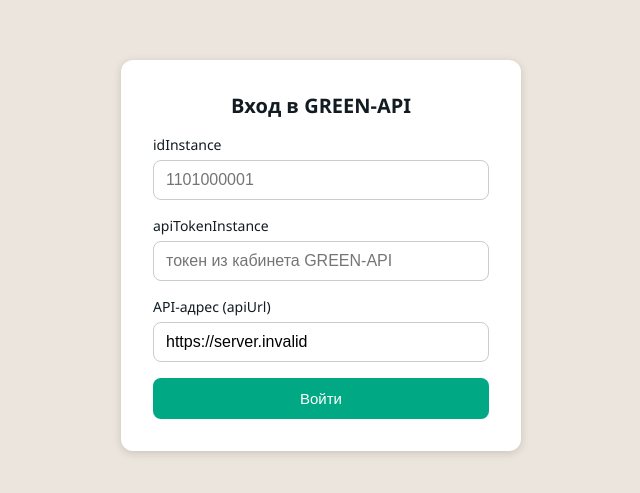
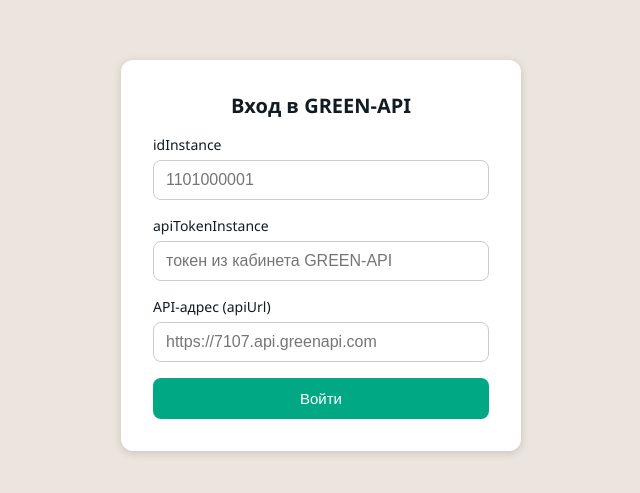
Before and after one commit to OlegKrechkovskiy/grapi, a Next.js app: page / in a window 1280 px wide. Shown: the part 145-638 px from the top of the page, without its empty margins (319-959 px from the left). Built offline with nearby package versions, Linux system fonts and the light colour scheme; no server answers.

Commit message:
docs: rewrite readme with setup instructions
- add install/run instructions, scripts and project structure to README
- clear apiUrl field default in the login form

```diff
--- a/src/features/connect-instance/ui/SettingsPanel.tsx
+++ b/src/features/connect-instance/ui/SettingsPanel.tsx
@@ -10,7 +10,7 @@
 export function SettingsPanel() {
   const [idInstance, setIdInstance] = useState('');
   const [apiTokenInstance, setApiTokenInstance] = useState('');
-  const [apiUrl, setApiUrl] = useState(DEFAULT_API_URL);
+  const [apiUrl, setApiUrl] = useState('');
 
   const { error, isChecking, submit } = useLogin();
 
```
Also changed, not shown: 1 other file (tests, documents, lock files or other folders).
